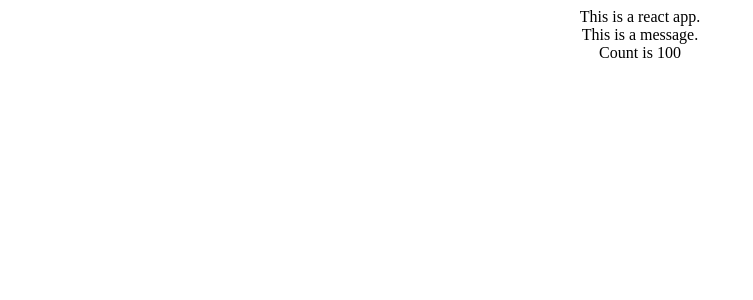
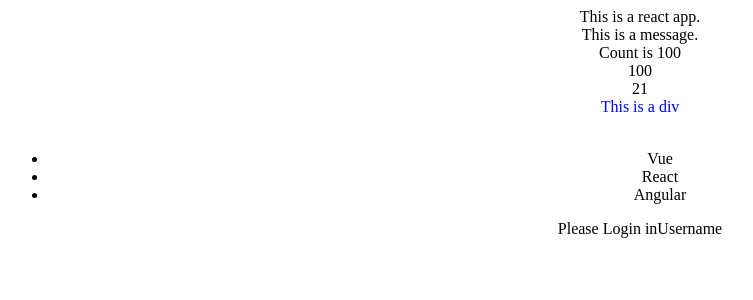
Before and after one commit to Tsar413/ReactLearning, a React (Create React App) app: page / in a window 1280 px wide. Shown: the top 300 px of the page, without its empty margins (0-753 px from the left). Built offline with nearby package versions, Linux system fonts and the light colour scheme.

Commit message:
Day1-04, 05, 06

```diff
--- a/src/App.js
+++ b/src/App.js
@@ -2,16 +2,51 @@ import logo from './logo.svg';
 import './App.css';
 
 const count = 100;
+
+function getCount() {
+  return count;
+}
+
+const list = [
+  {id: 1001, name: "Vue"},
+  {id: 1002, name: "React"},
+  {id: 1003, name: "Angular"}
+]
+
+const isLogin = true;
+
 function App() {
   return (
     <div className="App">
       This is a react app.
+      {/* Lesson Day1-04 */}
       {/* 使用引号传递字符串 */}
       <br></br>
       {"This is a message."}
       {/* 使用Javascript变量 */}
       <br></br>
       {"Count is " + count}
+      {/* 函数调用 */}
+      <br></br>
+      {getCount()}
+      {/* 方法调用 */}
+      <br></br>
+      {new Date().getDate()}
+      {/* 使用Javascript对象 */}
+      <br></br>
+      <div style={{color: "blue"}}>This is a div</div>
+      <br></br>
+      {/* Lesson Day1-05 */}
+      {/* 渲染列表 */}
+      <ul>
+        {list.map(item => <li key={item.id}>{item.name}</li>)}
+      </ul>
+      {/* Lesson Day1-06 */}
+      {/* 条件渲染 */}
+      {/* 逻辑与 && */}
+      {isLogin && <span>Please Login in</span>}
+      {/* 三元运算符 */}
+      {isLogin ? <span>Username</span> : <span>Please Login in</span>}
     </div>
   );
 }
```
Also changed, not shown: 1 other file (tests, documents, lock files or other folders).
